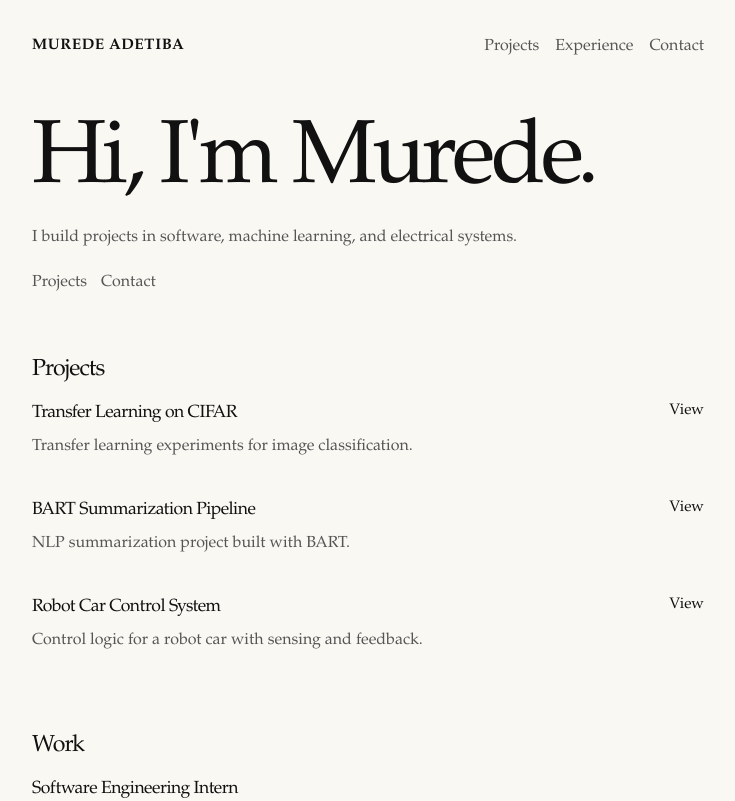
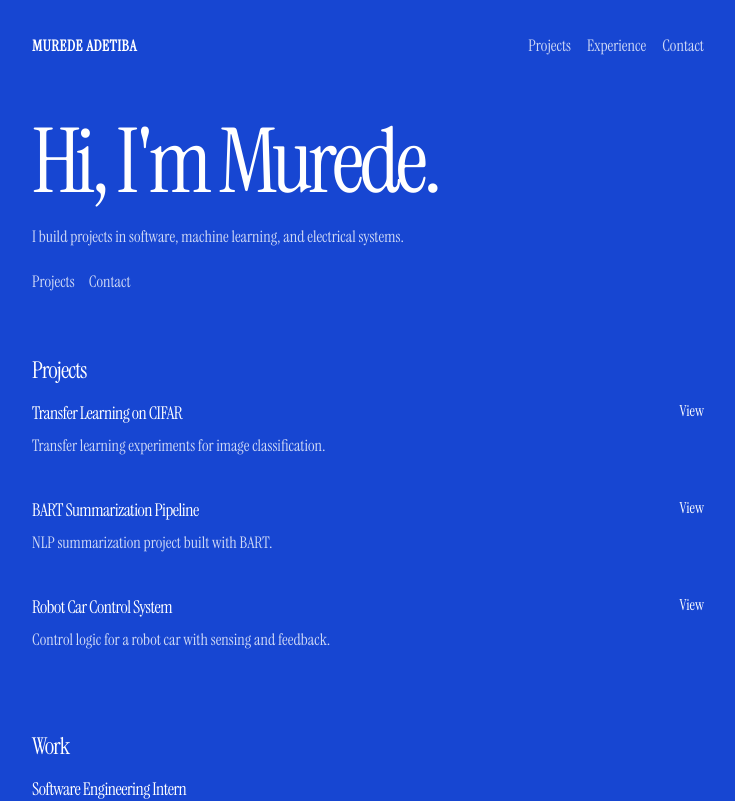
Before and after one commit to Murede/Personal-Website, a React (Vite) app: page / in a window 1280 px wide. Shown: the top 801 px of the page, without its empty margins (272-1007 px from the left). Built offline with nearby package versions, Linux system fonts and the light colour scheme.

Commit message:
Refine site layout and styling

```diff
--- a/src/App.css
+++ b/src/App.css
@@ -13,7 +13,7 @@
 }
 
 .wordmark {
-  color: #111111;
+  color: #ffffff;
   font-size: 0.95rem;
   font-weight: 600;
   letter-spacing: 0.04em;
@@ -31,7 +31,7 @@
 .hero-links a,
 .list-item a,
 .contact-links a {
-  color: #444444;
+  color: rgba(255, 255, 255, 0.82);
   text-decoration: none;
 }
 
@@ -40,7 +40,7 @@
 .list-item a:hover,
 .contact-links a:hover,
 .wordmark:hover {
-  color: #111111;
+  color: #ffffff;
 }
 
 .content {
@@ -56,7 +56,7 @@
 .hero h1 {
   margin: 0;
   max-width: 680px;
-  color: #111111;
+  color: #ffffff;
   font-size: clamp(3.2rem, 9vw, 5.6rem);
   font-weight: 500;
   letter-spacing: -0.05em;
@@ -69,7 +69,7 @@
 .topnav a,
 .hero-links a,
 .contact-links a {
-  color: #555555;
+  color: rgba(255, 255, 255, 0.8);
   font-size: 1rem;
   line-height: 1.8;
 }
@@ -93,7 +93,7 @@
 
 .section-heading h2 {
   margin: 0;
-  color: #111111;
+  color: #ffffff;
   font-size: 1.45rem;
   font-weight: 500;
   letter-spacing: -0.04em;
@@ -121,7 +121,7 @@
 
 .list-item h3 {
   margin: 0;
-  color: #111111;
+  color: #ffffff;
   font-size: 1.1rem;
   font-weight: 500;
   letter-spacing: -0.03em;
@@ -142,7 +142,7 @@
 
 .list-item a {
   align-self: start;
-  color: #111111;
+  color: #ffffff;
   font-size: 0.95rem;
   white-space: nowrap;
 }
--- a/src/index.css
+++ b/src/index.css
@@ -1,3 +1,4 @@
+@import url("https://fonts.googleapis.com/css2?family=Instrument+Serif:ital@0;1&display=swap");
 @import "tailwindcss";
 
 html {
@@ -11,9 +12,9 @@ html {
 body {
   margin: 0;
   min-width: 320px;
-  background: #faf8f3;
-  color: #111111;
-  font-family: "Iowan Old Style", "Palatino Linotype", "Book Antiqua", Georgia, serif;
+  background: #1746d2;
+  color: #ffffff;
+  font-family: "Instrument Serif", "Iowan Old Style", "Palatino Linotype", "Book Antiqua", Georgia, serif;
 }
 
 h1,
@@ -25,7 +26,7 @@ h4 {
 }
 
 ::selection {
-  background: rgba(17, 17, 17, 0.12);
+  background: rgba(255, 255, 255, 0.2);
 }
 
 #root {
```
